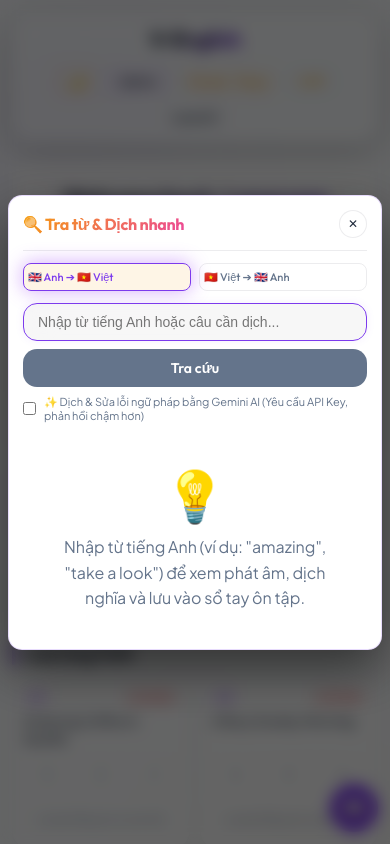
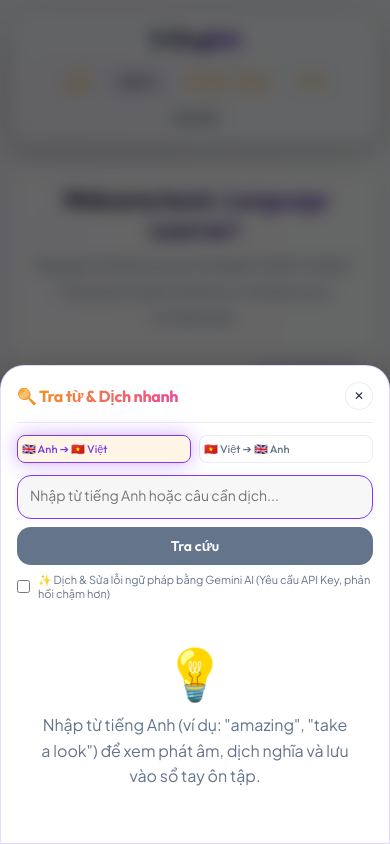
Before and after one commit to thanhvinh2808/US-UK, a React (Vite) app: page / in a window 390 px wide. Both pictures are taken after a click on the button "Tra từ / dịch nhanh toàn cục". Shown: the top 844 px of the page. Built offline with nearby package versions, Linux system fonts and the light colour scheme.

Commit message:
style: optimize translation sections for mobile screens

```diff
--- a/src/App.css
+++ b/src/App.css
@@ -348,6 +348,10 @@
 .passage-section {
   display: flex;
   flex-direction: column;
+}
+
+.paragraph-translation-text {
+  font-size: 16.5px;
 }
 
 .reading-text-box {
@@ -1940,6 +1944,17 @@
   }
 }
 
+@keyframes slideUpBottomSheet {
+  from {
+    transform: translateY(100%);
+    opacity: 0.8;
+  }
+  to {
+    transform: translateY(0);
+    opacity: 1;
+  }
+}
+
 .modal-header {
   display: flex;
   justify-content: space-between;
@@ -1993,6 +2008,10 @@
   color: var(--color-text-main);
   outline: none;
   transition: border-color 0.2s, box-shadow 0.2s;
+  resize: none;
+  min-height: 48px;
+  line-height: 1.4;
+  font-family: inherit;
 }
 
 .translator-input:focus {
@@ -2035,6 +2054,11 @@
   margin: 0;
 }
 
+.result-translation.original-text {
+  font-size: 16px;
+  font-weight: normal;
+}
+
 .result-example-box {
   margin-top: 12px;
   padding-left: 12px;
@@ -2080,12 +2104,18 @@
 
 @media (max-width: 480px) {
   .modal-overlay {
-    padding: 8px;
+    padding: 0;
+    align-items: flex-end;
   }
   .translator-modal {
-    padding: 14px;
-    max-height: calc(100dvh - 16px);
-    border-radius: var(--radius-md);
+    padding: 16px 16px 30px 16px;
+    max-height: 85vh;
+    max-height: calc(100dvh - 32px);
+    width: 100%;
+    max-width: 100%;
+    border-radius: 24px 24px 0 0;
+    margin: 0;
+    animation: slideUpBottomSheet 0.3s cubic-bezier(0.16, 1, 0.3, 1) forwards;
   }
   .modal-header h3 {
     font-size: 16px;
@@ -2115,8 +2145,9 @@
     gap: 8px;
   }
   .translator-input {
-    padding: 10px 14px;
+    padding: 10px 12px;
     font-size: 14px;
+    min-height: 44px;
   }
   .translator-form button[type="submit"] {
     width: 100%;
@@ -2137,17 +2168,21 @@
     padding: 12px !important;
   }
   .result-header {
-    flex-direction: column;
-    align-items: flex-start;
-    gap: 8px;
+    display: flex;
+    flex-direction: row;
+    align-items: center;
+    justify-content: space-between;
+    width: 100%;
+    gap: 12px;
   }
   .result-header .speak-btn-large {
     margin-top: 0 !important;
-    width: 100%;
+    width: auto;
     justify-content: center;
-    display: flex;
+    display: inline-flex;
     padding: 6px 12px;
-    font-size: 13px;
+    font-size: 12px;
+    white-space: nowrap;
   }
   .result-word {
     font-size: 18px;
@@ -2178,21 +2213,24 @@
     padding: 10px !important;
   }
   .result-translation {
-    font-size: 15px;
+    font-size: 14.5px;
+  }
+  .result-translation.original-text {
+    font-size: 13.5px !important;
   }
   .result-forms {
     margin-top: 10px !important;
     padding: 10px !important;
   }
   .result-forms div {
-    font-size: 12px !important;
+    font-size: 11.5px !important;
   }
   .result-example-box {
     margin-top: 10px !important;
     padding-left: 8px;
   }
   .result-example {
-    font-size: 12.5px;
+    font-size: 12px;
   }
   .result-actions {
     margin-top: 12px !important;
@@ -2208,6 +2246,9 @@
     font-size: 18px;
     right: 12px;
     bottom: 12px;
+  }
+  .paragraph-translation-text {
+    font-size: 14.5px !important;
   }
 }
 
@@ -2233,15 +2274,9 @@
 /* Responsive Grid for Verb Tenses & Noun/Adjective Forms on Mobile */
 .tense-grid-responsive {
   display: grid;
-  grid-template-columns: 1fr; /* 1 column on small mobiles */
-  gap: 10px;
-  font-size: 12px;
-}
-
-@media (min-width: 480px) {
-  .tense-grid-responsive {
-    grid-template-columns: repeat(2, 1fr); /* 2 columns on larger screens */
-  }
+  grid-template-columns: repeat(2, 1fr); /* 2 columns everywhere to save space */
+  gap: 8px;
+  font-size: 11.5px;
 }
 
 .tense-card-item {
--- a/src/components/GlobalTranslator.jsx
+++ b/src/components/GlobalTranslator.jsx
@@ -483,13 +483,21 @@
             {/* Form */}
             <form onSubmit={handleTranslate} className="translator-form mt-4">
               <div className="input-group">
-                <input
+                <textarea
                   ref={inputRef}
-                  type="text"
                   placeholder={direction === 'en-vi' ? "Nhập từ tiếng Anh hoặc câu cần dịch..." : "Nhập từ tiếng Việt hoặc câu cần dịch..."}
                   value={query}
                   onChange={(e) => setQuery(e.target.value)}
+                  onKeyDown={(e) => {
+                    if (e.key === 'Enter' && !e.shiftKey) {
+                      e.preventDefault();
+                      if (query.trim() && !isLoading) {
+                        handleTranslate(e);
+                      }
+                    }
+                  }}
                   className="translator-input glass"
+                  rows={1}
                 />
                 <button type="submit" className="btn-primary" disabled={isLoading || !query.trim()}>
                   {isLoading ? <span className="spinner" /> : 'Tra cứu'}
@@ -592,7 +600,7 @@
                   {direction === 'vi-en' && (
                     <div className="result-meaning-box mt-3 p-3 glass" style={{ borderLeft: '3px solid var(--color-secondary)' }}>
                       <strong className="color-text-muted text-xs block mb-1">CÂU TIẾNG VIỆT GỐC:</strong>
-                      <p className="result-translation" style={{ fontSize: '16px', fontWeight: 'normal' }}>
+                      <p className="result-translation original-text">
                         {result.vietnamese}
                       </p>
                     </div>
--- a/src/components/VocabReader.jsx
+++ b/src/components/VocabReader.jsx
@@ -288,7 +288,7 @@
           {showFullTranslation && (
             <div className="paragraph-translation-box glass p-5 mb-6 animate-slideup" style={{ borderLeft: '4px solid var(--color-secondary)' }}>
               <h4 className="color-text-muted mb-2 text-sm">🇻🇳 Bản dịch nghĩa tiếng Việt:</h4>
-              <p className="color-text-main leading-relaxed" style={{ fontSize: '16.5px' }}>
+              <p className="color-text-main leading-relaxed paragraph-translation-text">
                 {topic.reading_passage_translation}
               </p>
             </div>
```
